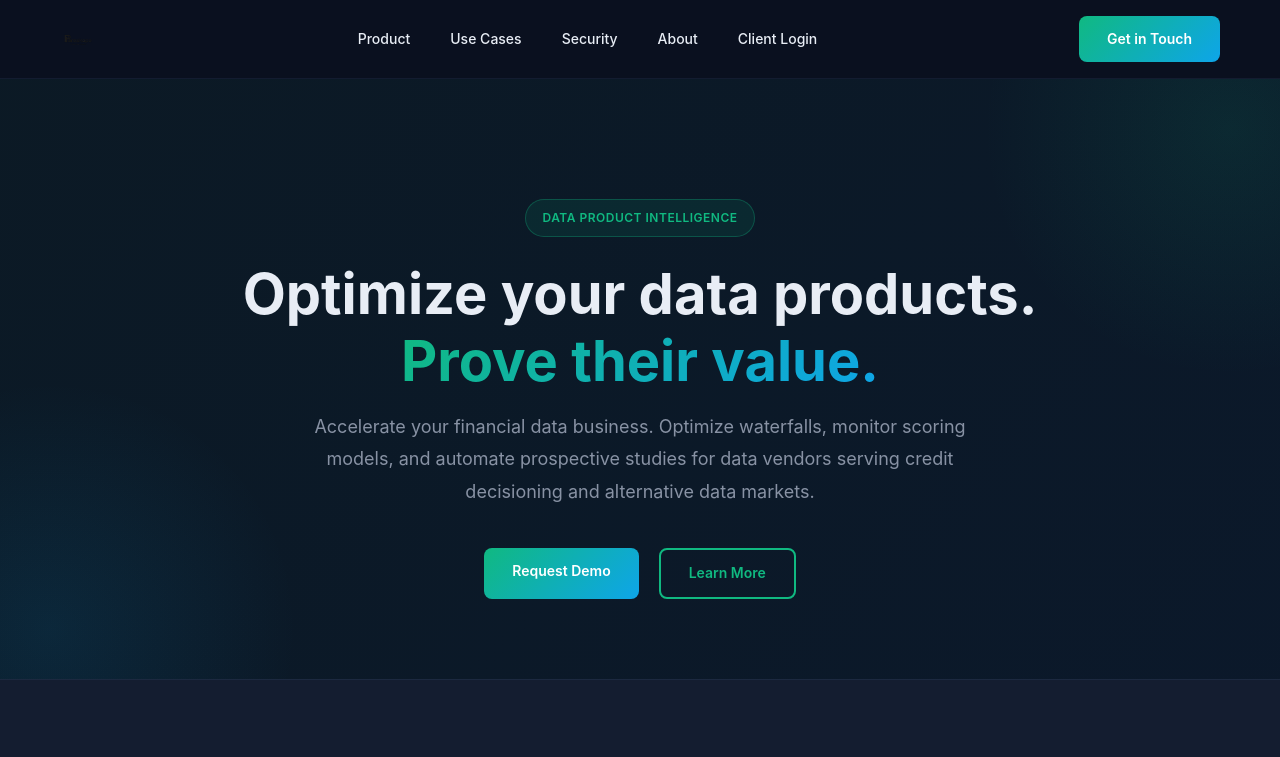
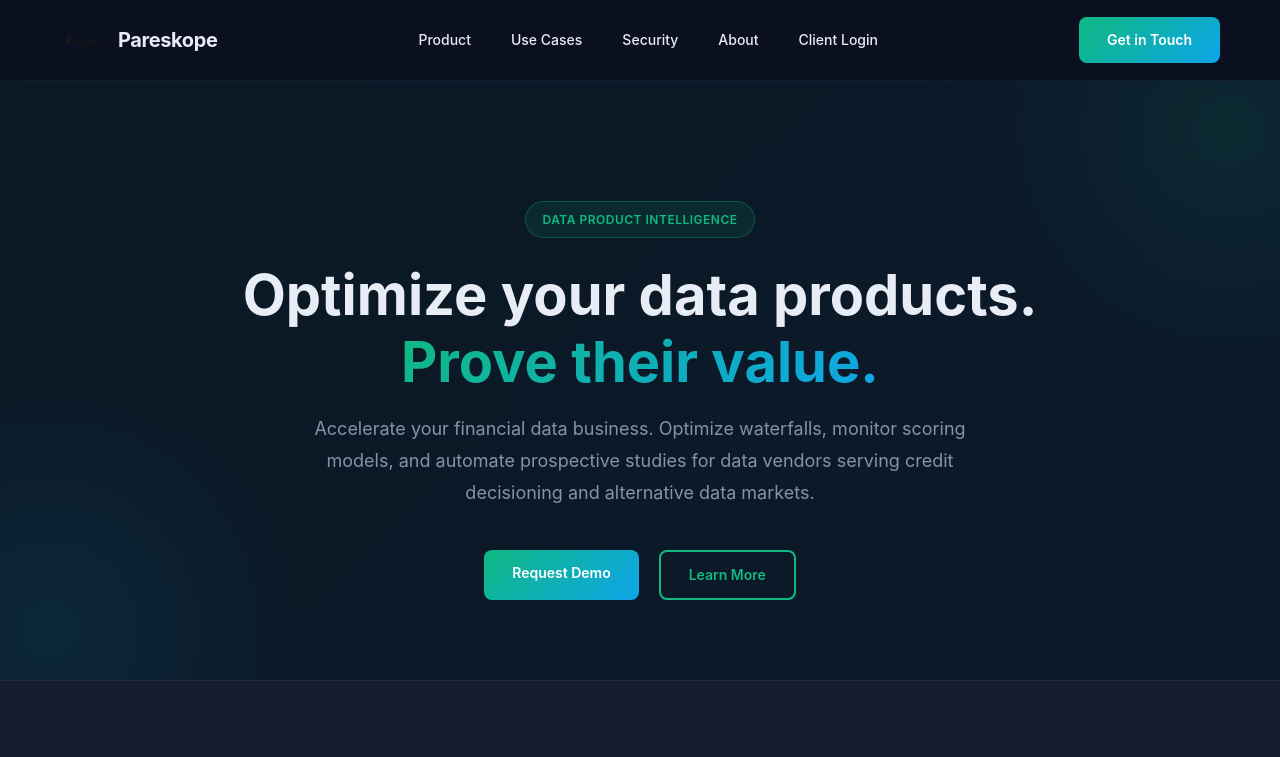
Before and after one commit to kolidiscope/pareskope, a plain HTML site: page index.html in a window 1280 px wide. Shown: the top 757 px of the page. Drawn offline with Linux system fonts and the light colour scheme.

Commit message:
Enlarge nav logo and add brand name text

```diff
--- a/index.html
+++ b/index.html
@@ -115,8 +115,9 @@
         }
 
         .logo {
-            height: 36px;
+            height: 48px;
             width: auto;
+            border-radius: 6px;
         }
 
         .nav-links {
@@ -695,7 +696,10 @@
     <!-- NAV -->
     <nav>
         <div class="nav-container">
-            <img src="logo.png" alt="Pareskope" class="logo">
+            <a href="/" style="display:flex;align-items:center;gap:10px;text-decoration:none;">
+                <img src="logo.png" alt="Pareskope" class="logo">
+                <span style="font-size:1.25rem;font-weight:700;color:#e8edf5;letter-spacing:-0.02em;">Pareskope</span>
+            </a>
             <ul class="nav-links">
                 <li><a href="#product">Product</a></li>
                 <li><a href="#use-cases">Use Cases</a></li>
```
